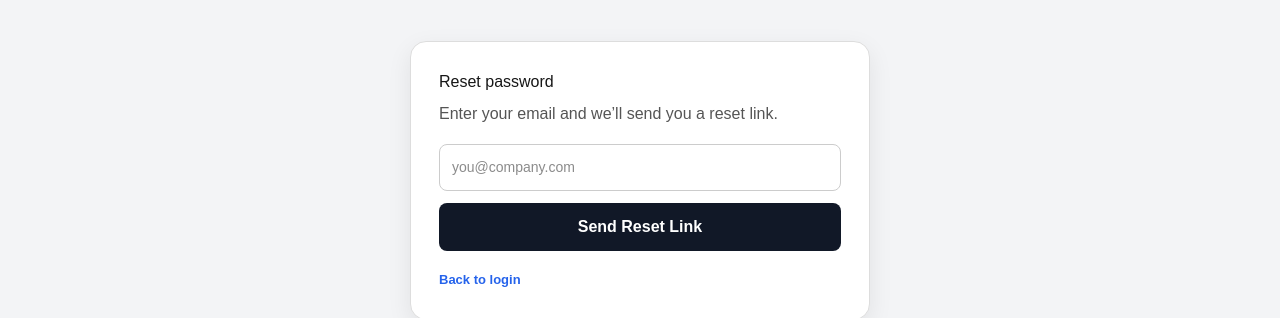
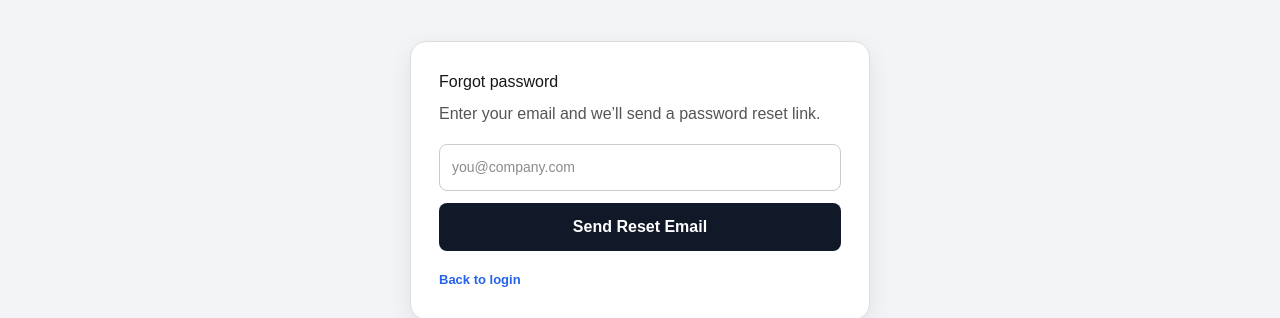
Before and after one commit to Gr33nstonecorp/shuka, a Next.js app: page /forgot-password in a window 1280 px wide. Shown: the part 282-600 px from the top of the page. Built offline with nearby package versions, Linux system fonts and the light colour scheme; no server answers.

Commit message:
Update page.tsx

```diff
--- a/app/forgot-password/page.tsx
+++ b/app/forgot-password/page.tsx
@@ -29,7 +29,7 @@ export default function ForgotPasswordPage() {
       return;
     }
 
-    setMessage("Check your email for the password reset link.");
+    setMessage("Reset email sent. Check your inbox and spam folder.");
     setLoading(false);
   }
 
@@ -55,9 +55,9 @@ export default function ForgotPasswordPage() {
           boxShadow: "0 8px 24px rgba(0,0,0,0.08)",
         }}
       >
-        <h1 style={{ marginTop: 0, marginBottom: "8px" }}>Reset password</h1>
+        <h1 style={{ marginTop: 0, marginBottom: "8px" }}>Forgot password</h1>
         <p style={{ color: "#555", marginTop: 0 }}>
-          Enter your email and we’ll send you a reset link.
+          Enter your email and we’ll send a password reset link.
         </p>
 
         <form onSubmit={handleReset} style={{ display: "grid", gap: "12px", marginTop: "18px" }}>
@@ -67,11 +67,28 @@ export default function ForgotPasswordPage() {
             value={email}
             onChange={(e) => setEmail(e.target.value)}
             required
-            style={inputStyle}
+            style={{
+              padding: "12px",
+              borderRadius: "8px",
+              border: "1px solid #ccc",
+              fontSize: "14px",
+            }}
           />
 
-          <button type="submit" disabled={loading} style={primaryButtonStyle}>
-            {loading ? "Sending..." : "Send Reset Link"}
+          <button
+            type="submit"
+            disabled={loading}
+            style={{
+              padding: "12px",
+              background: "#111827",
+              color: "white",
+              border: "none",
+              borderRadius: "8px",
+              cursor: "pointer",
+              fontWeight: "bold",
+            }}
+          >
+            {loading ? "Sending..." : "Send Reset Email"}
           </button>
         </form>
 
@@ -98,20 +115,3 @@ export default function ForgotPasswordPage() {
     </main>
   );
 }
-
-const inputStyle: React.CSSProperties = {
-  padding: "12px",
-  borderRadius: "8px",
-  border: "1px solid #ccc",
-  fontSize: "14px",
-};
-
-const primaryButtonStyle: React.CSSProperties = {
-  padding: "12px",
-  background: "#111827",
-  color: "white",
-  border: "none",
-  borderRadius: "8px",
-  cursor: "pointer",
-  fontWeight: "bold",
-};
```
